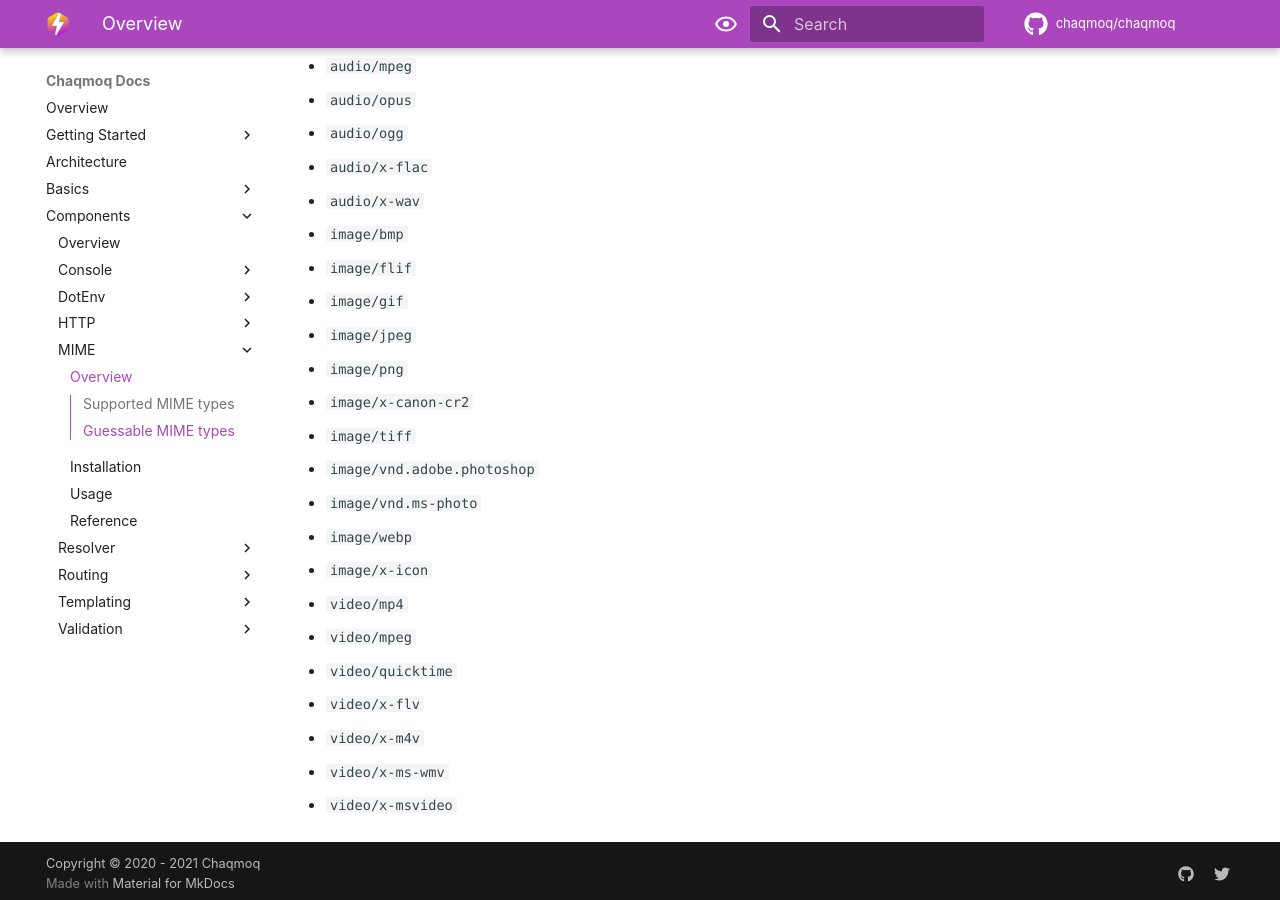
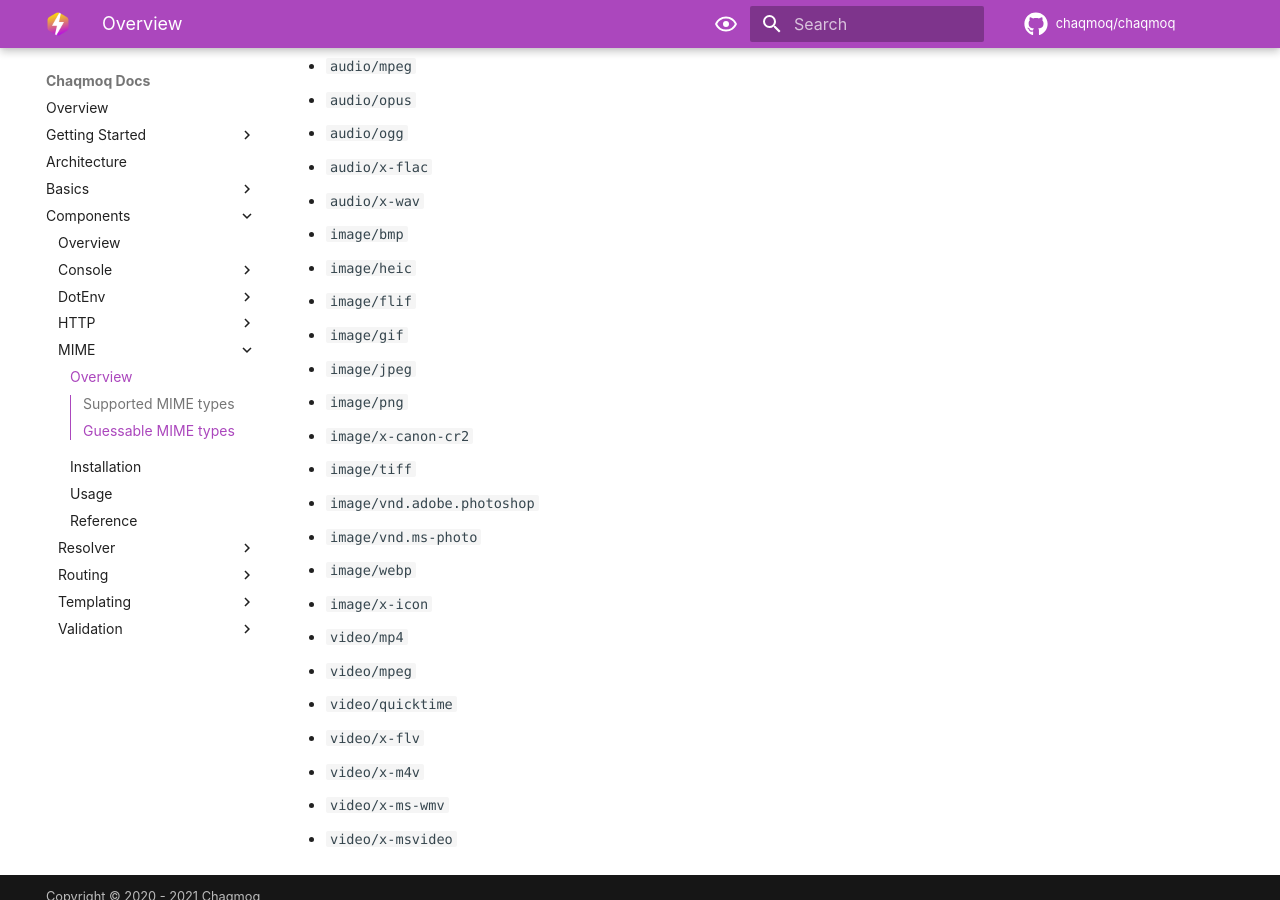
Before and after one commit to chaqmoq/docs, an MkDocs documentation site: the page built from docs/components/mime/overview.md, in a window 1280 px wide and 900 px high, scrolled down 1393 px. Built offline with MkDocs 1.6.1 and Material for MkDocs 9.7.7, drawn with Linux system fonts in a browser that asks for light colours; comment, search, counter and statistics services are not loaded; the version menu is left out.

Commit message:
Add `image/heic` to the guessable MIME types

```diff
--- a/docs/components/mime/overview.md
+++ b/docs/components/mime/overview.md
@@ -45,6 +45,7 @@ See the full list of all supported `MIME` types with their file extensions [here
 - `audio/x-flac`
 - `audio/x-wav`
 - `image/bmp`
+- `image/heic`
 - `image/flif`
 - `image/gif`
 - `image/jpeg`
```
